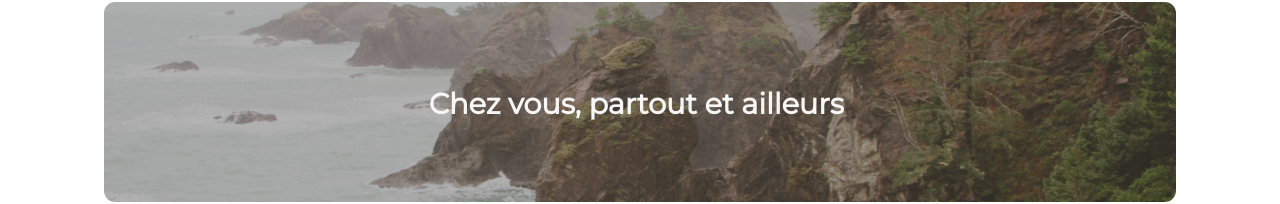
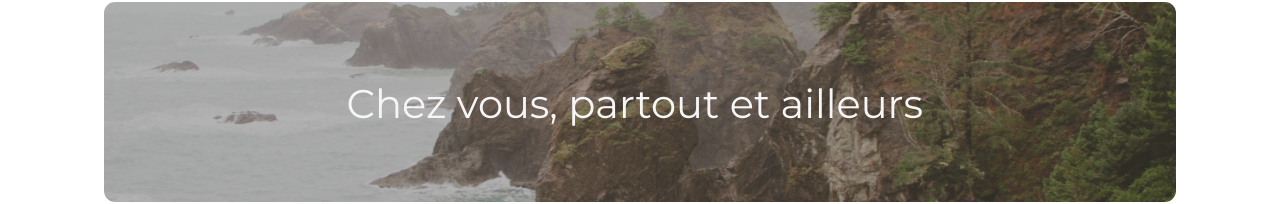
Before and after one commit to Maevath/oc_kasa, a React (Create React App) app: page / in a window 1280 px wide. Shown: the part 122-326 px from the top of the page. Built offline with nearby package versions, Linux system fonts and the light colour scheme.

Commit message:
correction size h1 banner

```diff
--- a/src/components/banner/banner.scss
+++ b/src/components/banner/banner.scss
@@ -41,8 +41,7 @@
         padding: 1rem 0;
 
         h1 {
-            font-size: 1.8rem;
-            font-weight: 900;
+            font-size: 2.5rem;
         }
 
         .img-container img {
```
